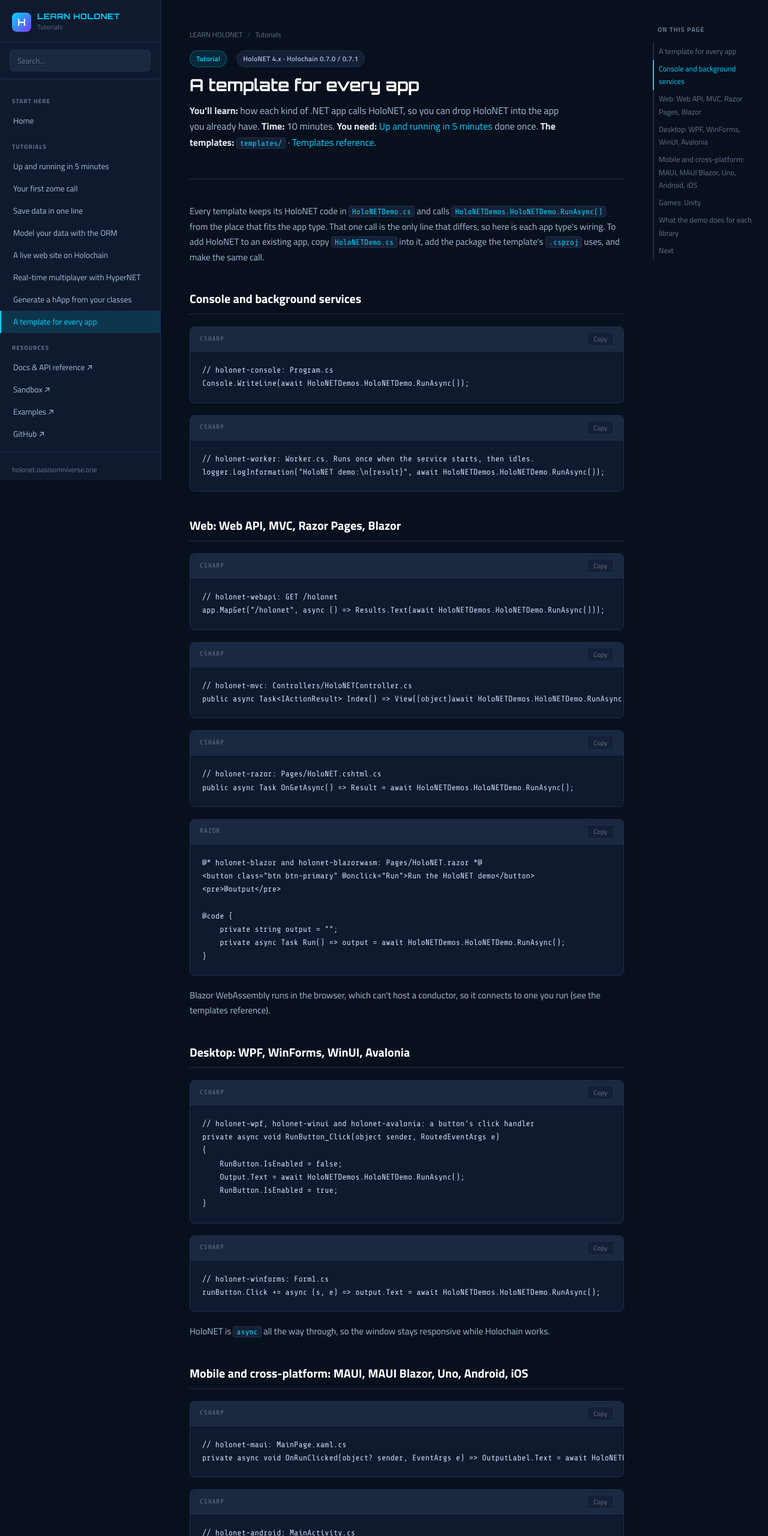
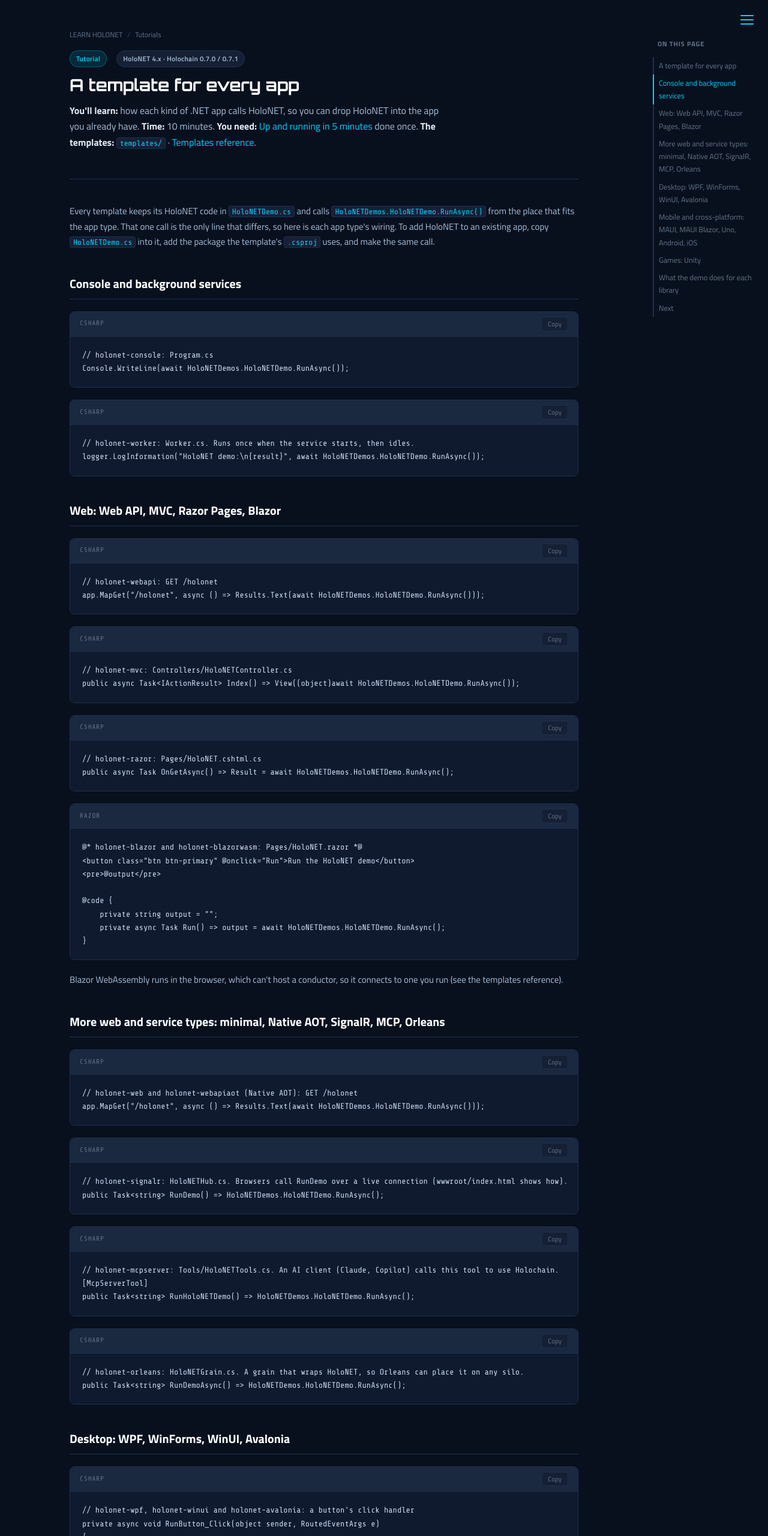
Before and after one commit to NextGenSoftwareUK/HoloNETLearnWebsite, a website: page tutorials/07-a-template-for-every-app.html in a window 1280 px wide. Shown: the top 2560 px of the page at 60% size. Drawn offline with nearby package versions, Linux system fonts and the light colour scheme.

Commit message:
Docs menu: animated hamburger slide-out drawer at every width, matching oasisomniverse.one

```diff
--- a/assets/css/style.css
+++ b/assets/css/style.css
@@ -600,3 +600,19 @@ td code { font-size: 12px; }
 @media (min-width: 781px) {
   .mobile-menu-btn { display: none; }
 }
+
+
+/* ─── Slide-out menu at every width (same as oasisomniverse.one) ─── */
+.layout{grid-template-columns:minmax(0,1fr) var(--rail-w)!important;grid-template-areas:"main rail"!important}
+.layout-no-rail{grid-template-columns:minmax(0,1fr)!important;grid-template-areas:"main"!important}
+@media(max-width:1100px){.layout{grid-template-columns:minmax(0,1fr)!important;grid-template-areas:"main"!important}}
+.main{margin:0 auto!important;width:100%;max-width:calc(var(--content-max) + 128px)!important;padding:0 40px 80px!important}
+@media(max-width:780px){.main{padding:0 16px 60px!important}}
+.sidebar{left:auto!important;right:0;width:min(78vw,320px)!important;max-width:none!important;transform:translateX(100%)!important;visibility:hidden;pointer-events:none;transition:transform .3s ease,visibility .3s!important;border-right:0!important;border-left:1px solid var(--border);z-index:999!important}
+.sidebar.open{transform:translateX(0)!important;visibility:visible;pointer-events:auto}
+.mobile-menu-btn{display:flex!important;flex-direction:column;justify-content:center;gap:5px;position:fixed!important;top:14px!important;right:16px!important;left:auto!important;width:38px!important;height:38px!important;padding:8px;background:transparent!important;border:0!important;font-size:0!important;z-index:1000!important;cursor:pointer}
+.mobile-menu-btn span{display:block;width:22px;height:2px;background:var(--accent);border-radius:2px;transition:transform .25s,opacity .25s}
+.mobile-menu-btn.open span:nth-child(1){transform:translateY(7px) rotate(45deg)}
+.mobile-menu-btn.open span:nth-child(2){opacity:0}
+.mobile-menu-btn.open span:nth-child(3){transform:translateY(-7px) rotate(-45deg)}
+.rail{padding-top:64px!important}
--- a/assets/js/site.js
+++ b/assets/js/site.js
@@ -28,15 +28,19 @@ if (railLinks.length) {
   headings.forEach(h => observer.observe(h));
 }
 
-// ── Mobile sidebar toggle ───────────────────────────────────
+// ── Slide-out menu (animated hamburger at every width) ───────
 const menuBtn = document.querySelector('.mobile-menu-btn');
 const sidebar = document.querySelector('.sidebar');
 if (menuBtn && sidebar) {
-  menuBtn.addEventListener('click', () => sidebar.classList.toggle('open'));
+  menuBtn.innerHTML = '<span></span><span></span><span></span>';
+  menuBtn.setAttribute('aria-label', 'Menu');
+  const setOpen = o => { sidebar.classList.toggle('open', o); menuBtn.classList.toggle('open', o); };
+  menuBtn.addEventListener('click', () => setOpen(!sidebar.classList.contains('open')));
   document.addEventListener('click', e => {
-    if (sidebar.classList.contains('open') && !sidebar.contains(e.target) && e.target !== menuBtn)
-      sidebar.classList.remove('open');
+    if (sidebar.classList.contains('open') && !sidebar.contains(e.target) && !menuBtn.contains(e.target)) setOpen(false);
   });
+  sidebar.addEventListener('click', e => { if (e.target.closest('a')) setOpen(false); });
+  document.addEventListener('keydown', e => { if (e.key === 'Escape') setOpen(false); });
 }
 
 // ── Mark current nav item active ───────────────────────────
--- a/tutorials/07-a-template-for-every-app.html
+++ b/tutorials/07-a-template-for-every-app.html
@@ -93,6 +93,20 @@ public async Task OnGetAsync() =&gt; Result = await HoloNETDemos.HoloNETDemo.Run
 }
 </pre></div>
 <p>Blazor WebAssembly runs in the browser, which can't host a conductor, so it connects to one you run (see the templates reference).</p>
+<h2 id="more-web-and-service-types-minimal-native-aot-signalr-mcp-orleans">More web and service types: minimal, Native AOT, SignalR, MCP, Orleans</h2>
+<div class="code-block"><div class="code-block-header"><span class="code-lang">csharp</span><button class="copy-btn">Copy</button></div><pre>// holonet-web and holonet-webapiaot (Native AOT): GET /holonet
+app.MapGet(&quot;/holonet&quot;, async () =&gt; Results.Text(await HoloNETDemos.HoloNETDemo.RunAsync()));
+</pre></div>
+<div class="code-block"><div class="code-block-header"><span class="code-lang">csharp</span><button class="copy-btn">Copy</button></div><pre>// holonet-signalr: HoloNETHub.cs. Browsers call RunDemo over a live connection (wwwroot/index.html shows how).
+public Task&lt;string&gt; RunDemo() =&gt; HoloNETDemos.HoloNETDemo.RunAsync();
+</pre></div>
+<div class="code-block"><div class="code-block-header"><span class="code-lang">csharp</span><button class="copy-btn">Copy</button></div><pre>// holonet-mcpserver: Tools/HoloNETTools.cs. An AI client (Claude, Copilot) calls this tool to use Holochain.
+[McpServerTool]
+public Task&lt;string&gt; RunHoloNETDemo() =&gt; HoloNETDemos.HoloNETDemo.RunAsync();
+</pre></div>
+<div class="code-block"><div class="code-block-header"><span class="code-lang">csharp</span><button class="copy-btn">Copy</button></div><pre>// holonet-orleans: HoloNETGrain.cs. A grain that wraps HoloNET, so Orleans can place it on any silo.
+public Task&lt;string&gt; RunDemoAsync() =&gt; HoloNETDemos.HoloNETDemo.RunAsync();
+</pre></div>
 <h2 id="desktop-wpf-winforms-winui-avalonia">Desktop: WPF, WinForms, WinUI, Avalonia</h2>
 <div class="code-block"><div class="code-block-header"><span class="code-lang">csharp</span><button class="copy-btn">Copy</button></div><pre>// holonet-wpf, holonet-winui and holonet-avalonia: a button's click handler
 private async void RunButton_Click(object sender, RoutedEventArgs e)
@@ -166,6 +180,7 @@ private async void Run() =&gt; output = await HoloNETDemos.HoloNETDemo.RunAsync(
       <a href="#a-template-for-every-app">A template for every app</a>
       <a href="#console-and-background-services">Console and background services</a>
       <a href="#web-web-api-mvc-razor-pages-blazor">Web: Web API, MVC, Razor Pages, Blazor</a>
+      <a href="#more-web-and-service-types-minimal-native-aot-signalr-mcp-orleans">More web and service types: minimal, Native AOT, SignalR, MCP, Orleans</a>
       <a href="#desktop-wpf-winforms-winui-avalonia">Desktop: WPF, WinForms, WinUI, Avalonia</a>
       <a href="#mobile-and-cross-platform-maui-maui-blazor-uno-android-ios">Mobile and cross-platform: MAUI, MAUI Blazor, Uno, Android, iOS</a>
       <a href="#games-unity">Games: Unity</a>
```
